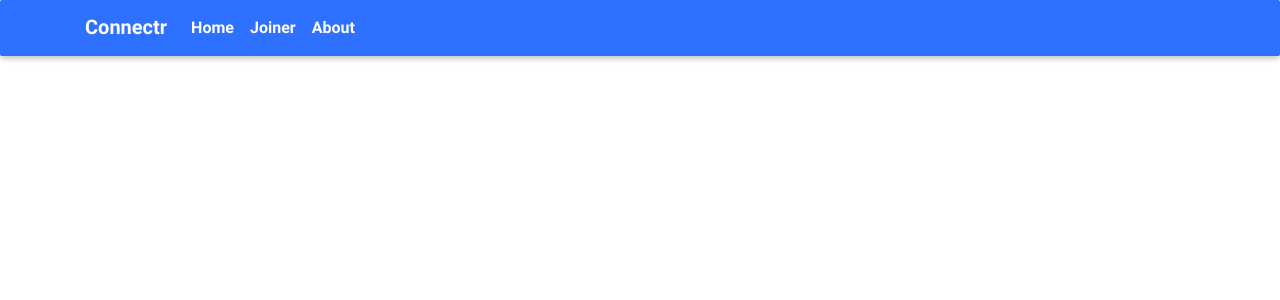
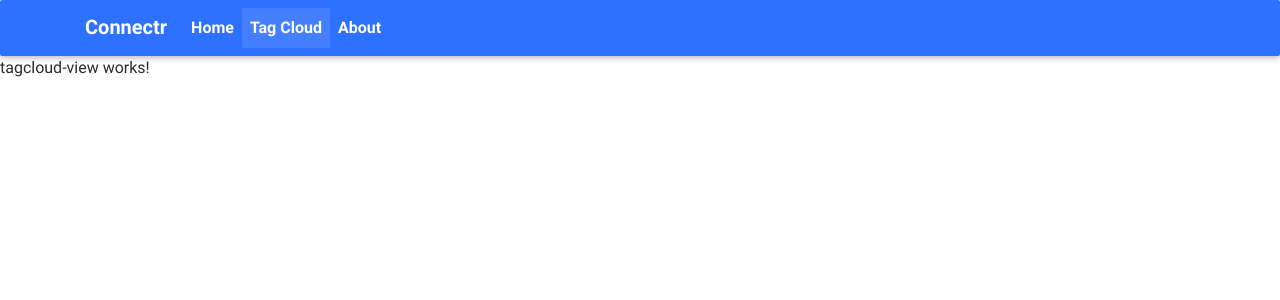
Before and after one commit to mcdona22/connectr-gui, an Angular app: page /tag in a window 1280 px wide. Before the commit this address led to /. Shown: the top 300 px of the page. Built offline with nearby package versions, Linux system fonts and the light colour scheme.

Commit message:
ready for the tagcloud stuff

```diff
--- a/src/app/app.module.ts
+++ b/src/app/app.module.ts
@@ -8,6 +8,7 @@ import { SubtitleComponent } from './component/subtitle/subtitle.component';
 import { WelcomePageComponent } from './component/welcome-page/welcome-page.component';
 import { AboutPageComponent } from './component/about-page/about-page.component';
 import {AppRoutingModule} from './module/app-routing/app-routing.module';
+import { TagcloudViewComponent } from './component/tagcloud-view/tagcloud-view.component';
 
 @NgModule({
   declarations: [
@@ -16,7 +17,8 @@ import {AppRoutingModule} from './module/app-routing/app-routing.module';
     SliderComponent,
     SubtitleComponent,
     WelcomePageComponent,
-    AboutPageComponent
+    AboutPageComponent,
+    TagcloudViewComponent
   ],
   imports: [
     BrowserModule
--- a/src/app/component/header/header.component.html
+++ b/src/app/component/header/header.component.html
@@ -15,7 +15,7 @@
                             <a routerLink="/home" class="nav-link">Home</a>
                         </li>
                         <li class="nav-item" routerLinkActive="active">
-                            <a class="disabled nav-link">Joiner</a>
+                            <a routerLink="/tag" class="nav-link">Tag Cloud</a>
                         </li>
                         <li  routerLinkActive="active" class="nav-item">
                             <a routerLink="/about" class="nav-link">About</a>
--- /dev/null
+++ b/src/app/component/tagcloud-view/tagcloud-view.component.html
@@ -0,0 +1,3 @@
+<p>
+  tagcloud-view works!
+</p>
--- /dev/null
+++ b/src/app/component/tagcloud-view/tagcloud-view.component.ts
@@ -0,0 +1,15 @@
+import { Component, OnInit } from '@angular/core';
+
+@Component({
+  selector: 'app-tagcloud-view',
+  templateUrl: './tagcloud-view.component.html',
+  styleUrls: ['./tagcloud-view.component.css']
+})
+export class TagcloudViewComponent implements OnInit {
+
+  constructor() { }
+
+  ngOnInit() {
+  }
+
+}
--- a/src/app/module/app-routing/app-routing.module.ts
+++ b/src/app/module/app-routing/app-routing.module.ts
@@ -3,10 +3,12 @@ import { CommonModule } from '@angular/common';
 import { RouterModule } from '@angular/router';
 import {WelcomePageComponent} from '../../component/welcome-page/welcome-page.component';
 import {AboutPageComponent} from '../../component/about-page/about-page.component';
+import {TagcloudViewComponent} from '../../component/tagcloud-view/tagcloud-view.component';
 
 const ROUTES = [
   {path: 'home', pathMatch: 'full', component: WelcomePageComponent}
   , {path: 'about', component : AboutPageComponent}
+  , {path: 'tag', component : TagcloudViewComponent}
   , {path: '', redirectTo: 'home', pathMatch: 'full'}
 
 ]
```
Also changed, not shown: src/app/component/tagcloud-view/tagcloud-view.component.css (added), 1 other file (tests, documents, lock files or other folders).
